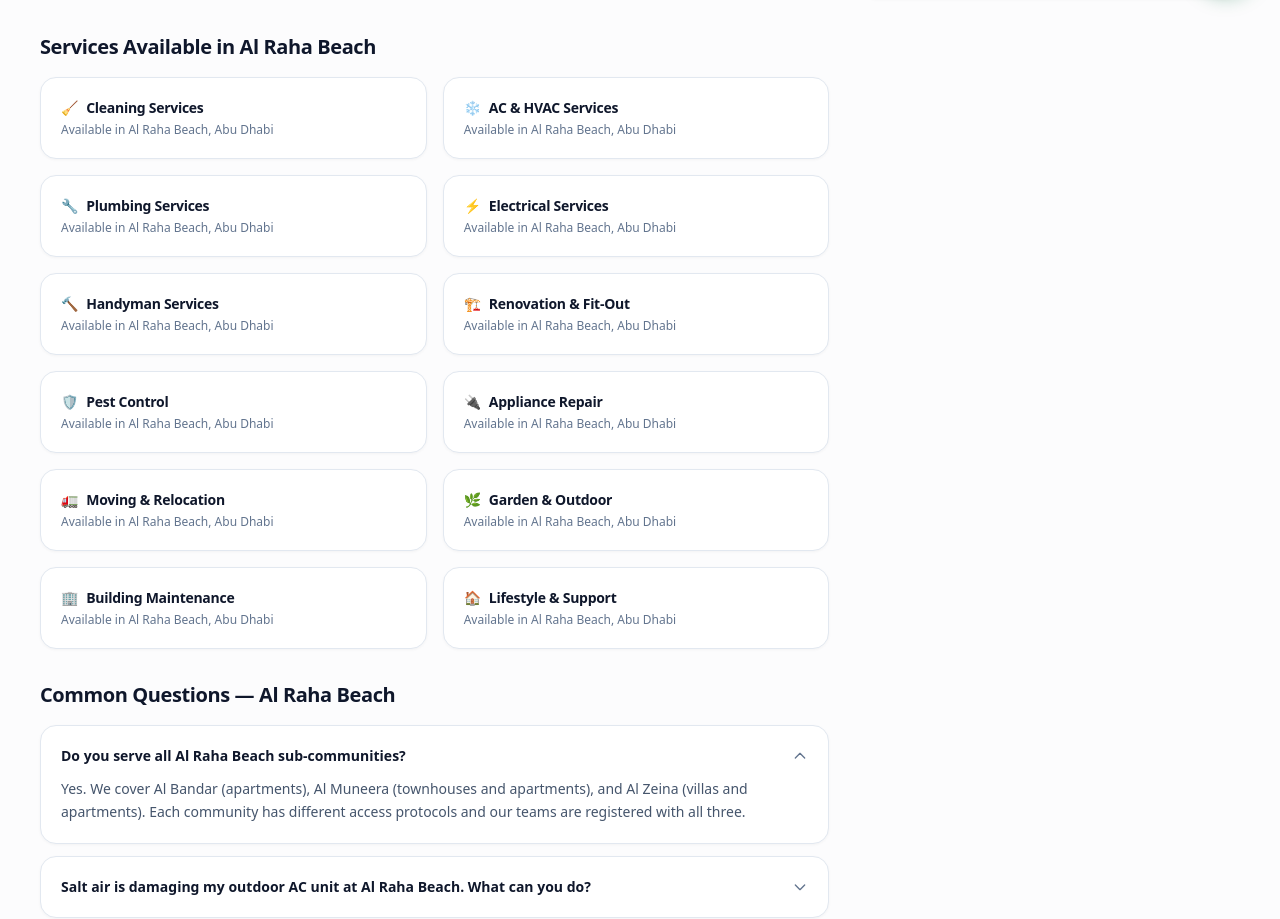
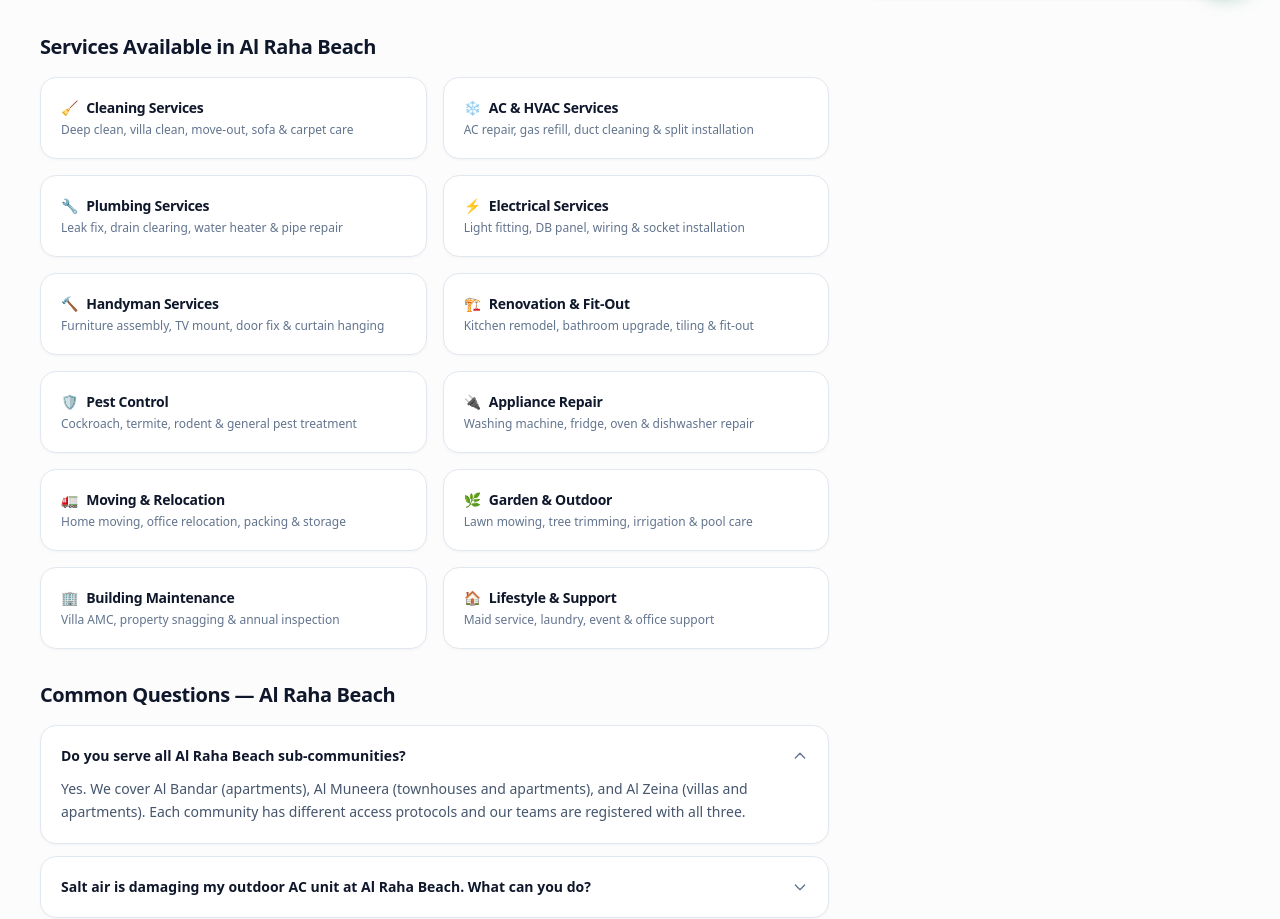
Before and after one commit to cleantecpro91/cleantecpro, a Next.js app: page /locations/abu-dhabi/al-raha-beach in a window 1280 px wide. Shown: the part 784-1703 px from the top of the page. Built offline with nearby package versions, Linux system fonts and the light colour scheme.

Commit message:
unique service descriptions on all 55 city pages - no duplicate content

```diff
--- a/src/app/locations/[emirate]/[city]/page.tsx
+++ b/src/app/locations/[emirate]/[city]/page.tsx
@@ -1,6 +1,21 @@
 import Link from "next/link";
 import { notFound } from "next/navigation";
 import { UAE_EMIRATES, BRAND, getEmirateBySlug, getCityBySlug, SERVICE_CATEGORIES } from "@/lib/data";
+
+const CATEGORY_DESCS: Record<string, string> = {
+  cleaning: "Deep clean, villa clean, move-out, sofa & carpet care",
+  "ac-hvac": "AC repair, gas refill, duct cleaning & split installation",
+  plumbing: "Leak fix, drain clearing, water heater & pipe repair",
+  electrical: "Light fitting, DB panel, wiring & socket installation",
+  handyman: "Furniture assembly, TV mount, door fix & curtain hanging",
+  renovation: "Kitchen remodel, bathroom upgrade, tiling & fit-out",
+  "pest-control": "Cockroach, termite, rodent & general pest treatment",
+  "appliance-repair": "Washing machine, fridge, oven & dishwasher repair",
+  movers: "Home moving, office relocation, packing & storage",
+  "garden-outdoor": "Lawn mowing, tree trimming, irrigation & pool care",
+  "building-maintenance": "Villa AMC, property snagging & annual inspection",
+  "lifestyle-support": "Maid service, laundry, event & office support",
+};
 import { getCityContent } from "@/lib/locations-data";
 import Breadcrumbs from "@/components/layout/Breadcrumbs";
 import type { Metadata } from "next";
@@ -142,7 +157,7 @@ export default async function CityPage({
                         </Link>
                       </h3>
                       <p className="text-xs text-slate-500">
-                        Available in {city.name}, {emirate.name}
+                        {CATEGORY_DESCS[cat.slug] || `Available in ${city.name}`}
                       </p>
                     </div>
                   ))}
```
Also changed, not shown: 1 other file (tests, documents, lock files or other folders).
